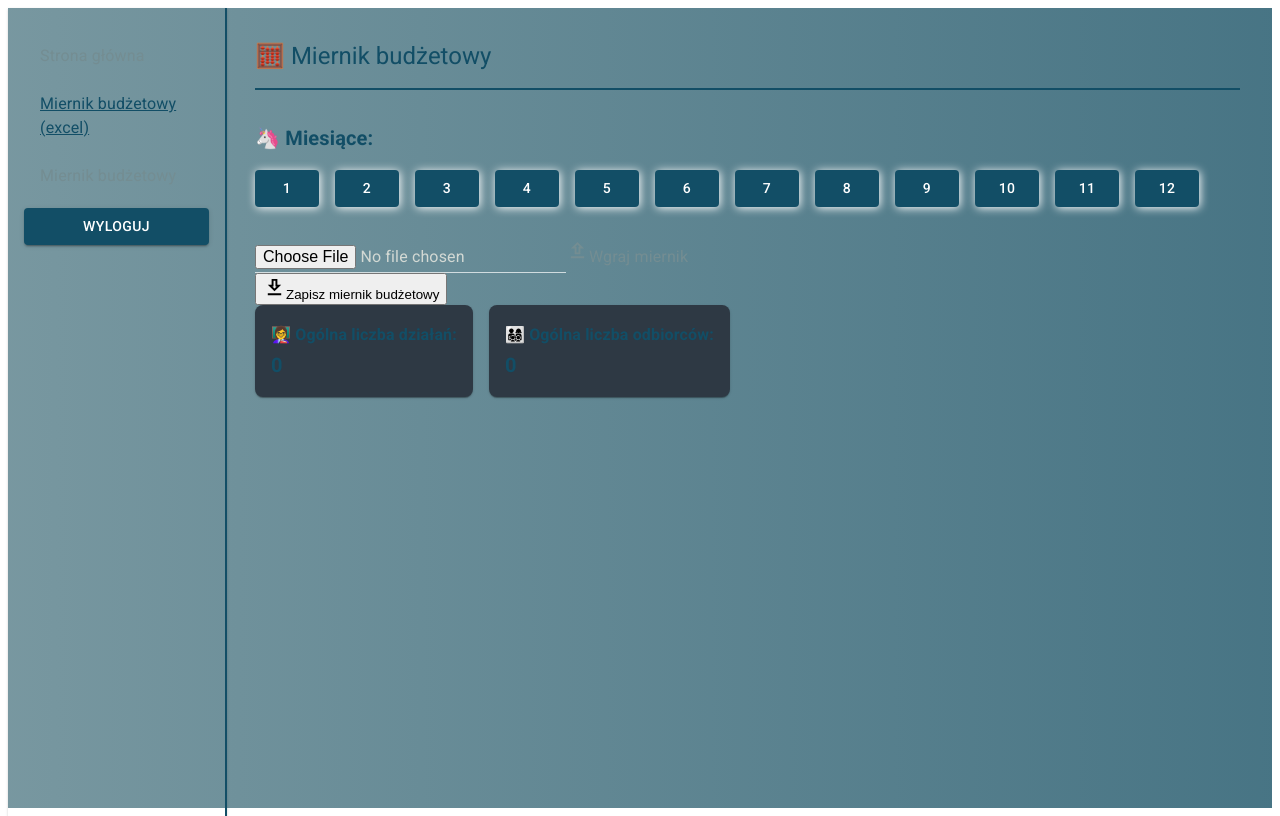
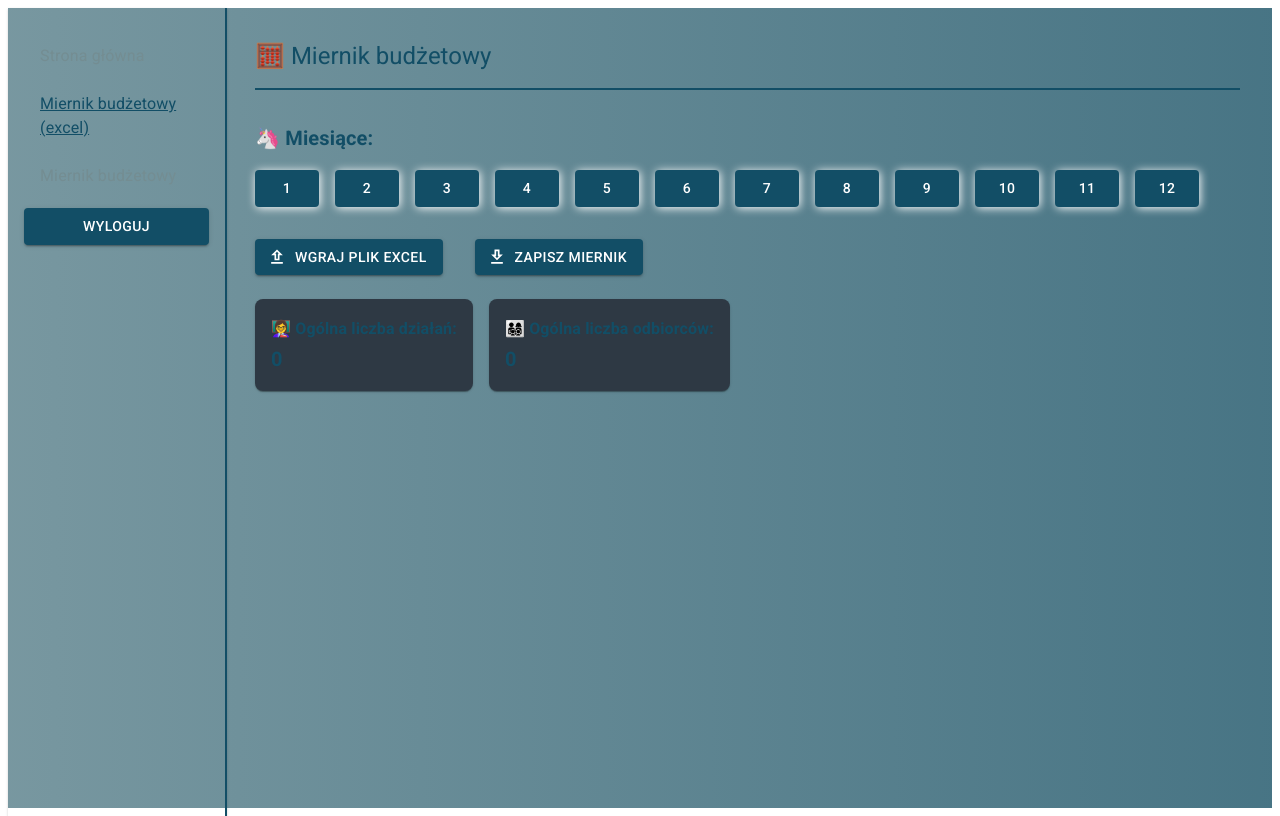
Before and after one commit to Soberek/edureport-app, a React (Vite) app: page /miernik-excel in a window 1280 px wide. Built offline with nearby package versions, Linux system fonts and the light colour scheme; sample sign-in values are in the browser's storage; a web font is replaced by a local one.

Commit message:
style: ExcelUploaderUploadButtons style refactor

```diff
--- a/src/components/molecules/ExcelUploaderUploadButtons.tsx
+++ b/src/components/molecules/ExcelUploaderUploadButtons.tsx
@@ -1,28 +1,21 @@
 import React from "react";
-import { Box, FormLabel, Input, Typography } from "@mui/material";
+import { Box, Typography, Button } from "@mui/material";
 import { MdOutlineDownload, MdOutlineUpload } from "react-icons/md";
 
-interface ButtonProps {
-  label: string;
-  selected?: boolean;
-  Icon?: React.ComponentType<{ size?: number }>;
-  onClick?: () => void;
-}
-
-// Custom Button component since the original import isn't available
-const Button: React.FC<ButtonProps> = ({ label, selected, Icon, onClick }) => {
-  return (
-    <button
-      onClick={onClick}
-      className={`flex items-center px-4 py-2 rounded font-bold transition-all duration-300 ${
-        selected ? "bg-blue-600 text-white hover:bg-white hover:text-red-500" : "bg-gray-200 text-gray-700 hover:bg-gray-300"
-      }`}
-    >
-      {Icon && <Icon size={23} />}
-      {label}
-    </button>
-  );
-};
+// // Custom Button component since the original import isn't available
+// const Button: React.FC<ButtonProps> = ({ label, selected, Icon, onClick }) => {
+//   return (
+//     <button
+//       onClick={onClick}
+//       className={`flex items-center px-4 py-2 rounded font-bold transition-all duration-300 ${
+//         selected ? "bg-blue-600 text-white hover:bg-white hover:text-red-500" : "bg-gray-200 text-gray-700 hover:bg-gray-300"
+//       }`}
+//     >
+//       {Icon && <Icon size={23} />}
+//       {label}
+//     </button>
+//   );
+// };
 
 interface ExcelUploaderUploadButtonsProps {
   file_name: string;
@@ -31,37 +24,24 @@ interface ExcelUploaderUploadButtonsProps {
 }
 
 const ExcelUploaderUploadButtons: React.FC<ExcelUploaderUploadButtonsProps> = ({ file_name, handleFileUpload, saveToExcelFile }) => {
-  const [hoverUpload, setHoverUpload] = React.useState(false);
-
   return (
-    <Box className="flex flex-wrap mb-8 gap-4">
-      {/* Upload File */}
-      <Box className="flex">
-        <Input className="hidden" id="file-input" type="file" onChange={handleFileUpload} />
-        <FormLabel
-          htmlFor="file-input"
-          className={`
-            flex items-center px-4 py-2 font-bold rounded cursor-pointer transition-all duration-300
-            ${hoverUpload ? "bg-white text-red-500" : "bg-blue-500 text-white"}
-          `}
-          onMouseEnter={() => setHoverUpload(true)}
-          onMouseLeave={() => setHoverUpload(false)}
-        >
-          <MdOutlineUpload size={23} className="mr-2" />
-          Wgraj miernik
-        </FormLabel>
+    <Box sx={{ display: "flex", flexDirection: "column", flexWrap: "wrap", mb: 2, gap: 2 }}>
+      <Box sx={{ display: "flex", gap: 4, mb: 1 }}>
+        <Button startIcon={<MdOutlineUpload />} variant="contained" component="label">
+          Wgraj plik excel
+          <input type="file" hidden onChange={handleFileUpload} />
+        </Button>
+        <Button startIcon={<MdOutlineDownload />} variant="contained" onClick={saveToExcelFile}>
+          Zapisz miernik
+        </Button>
       </Box>
 
       {/* File name display */}
       {file_name && (
-        <Box className="flex px-4 mr-4 items-center bg-white text-black rounded border border-gray-300">
+        <Box className="">
           <Typography>{file_name}</Typography>
         </Box>
       )}
-
-      <Box>
-        <Button label="Zapisz miernik budżetowy" selected Icon={MdOutlineDownload} onClick={saveToExcelFile} />
-      </Box>
     </Box>
   );
 };
```
